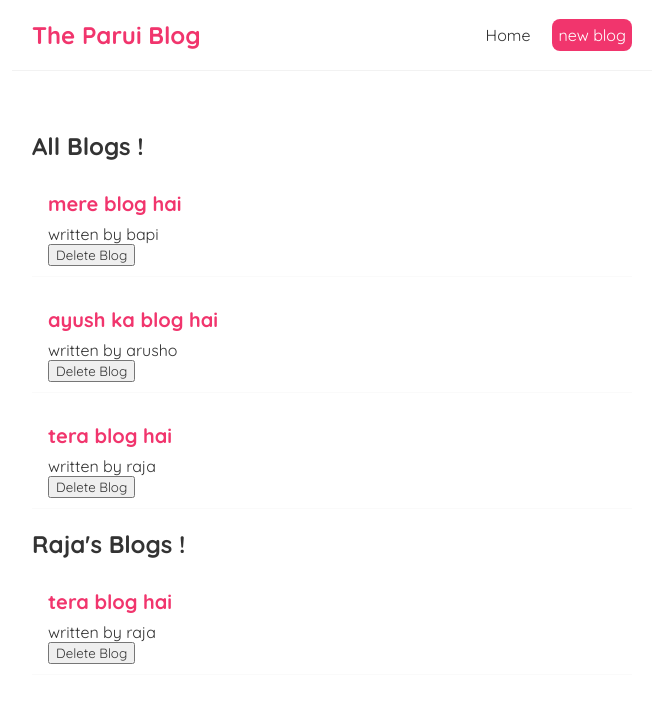
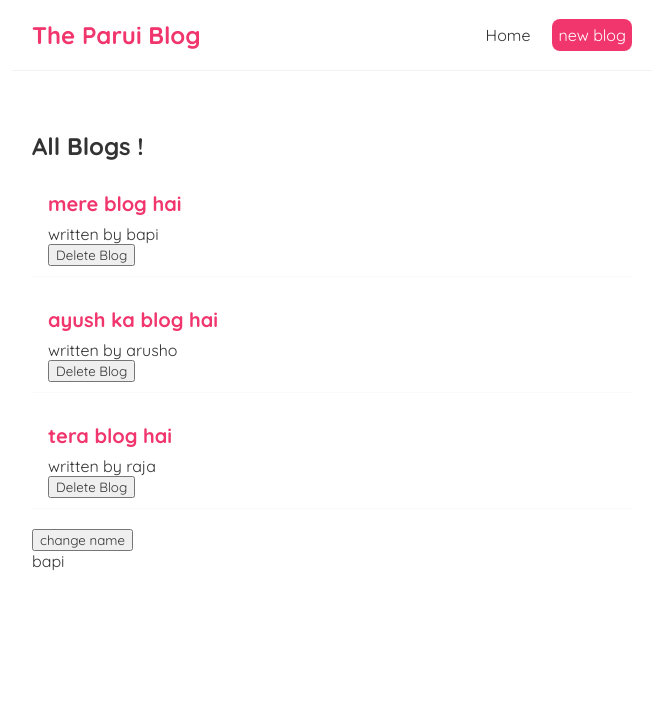
Before and after one commit to pratap360/react-practs, a React (Create React App) app: page / in a window 1280 px wide. Shown: the top 702 px of the page, without its empty margins (308-971 px from the left). Built offline with nearby package versions, Linux system fonts and the light colour scheme.

Commit message:
use effect and it dependenies

```diff
--- a/src/Home.js
+++ b/src/Home.js
@@ -1,4 +1,4 @@
-import { useState } from "react";
+import { useState,useEffect } from "react";
 import BlogList from "./BlogList";
 
 const Home = () => {
@@ -8,15 +8,24 @@
         {title:'tera blog hai',body:'lorem ipsum...', author:'raja',id:3}
     ]);
 
+    const [name,setName] = useState('bapi');
+
     const handleDelete = (id) => {
         const newBlog = blogs.filter(blog => blog.id !== id)
         setBlogs(newBlog)
     }
 
+useEffect(() =>{
+    console.log('use effect ran');
+    console.log(name);
+},[name])
+
     return(
         <div className="home">
             <BlogList blogs={blogs} title="All Blogs !" handleDelete={handleDelete}/>
-            <BlogList blogs={blogs.filter((blog)=>blog.author==='raja')} title="Raja's Blogs !"/>
+            {/* <BlogList blogs={blogs.filter((blog)=>blog.author==='raja')} title="Raja's Blogs !"/> */}
+            <button onClick={() => setName('raja')}>change name</button>
+            <p>{name}</p>
         </div>
     );
 }
```
